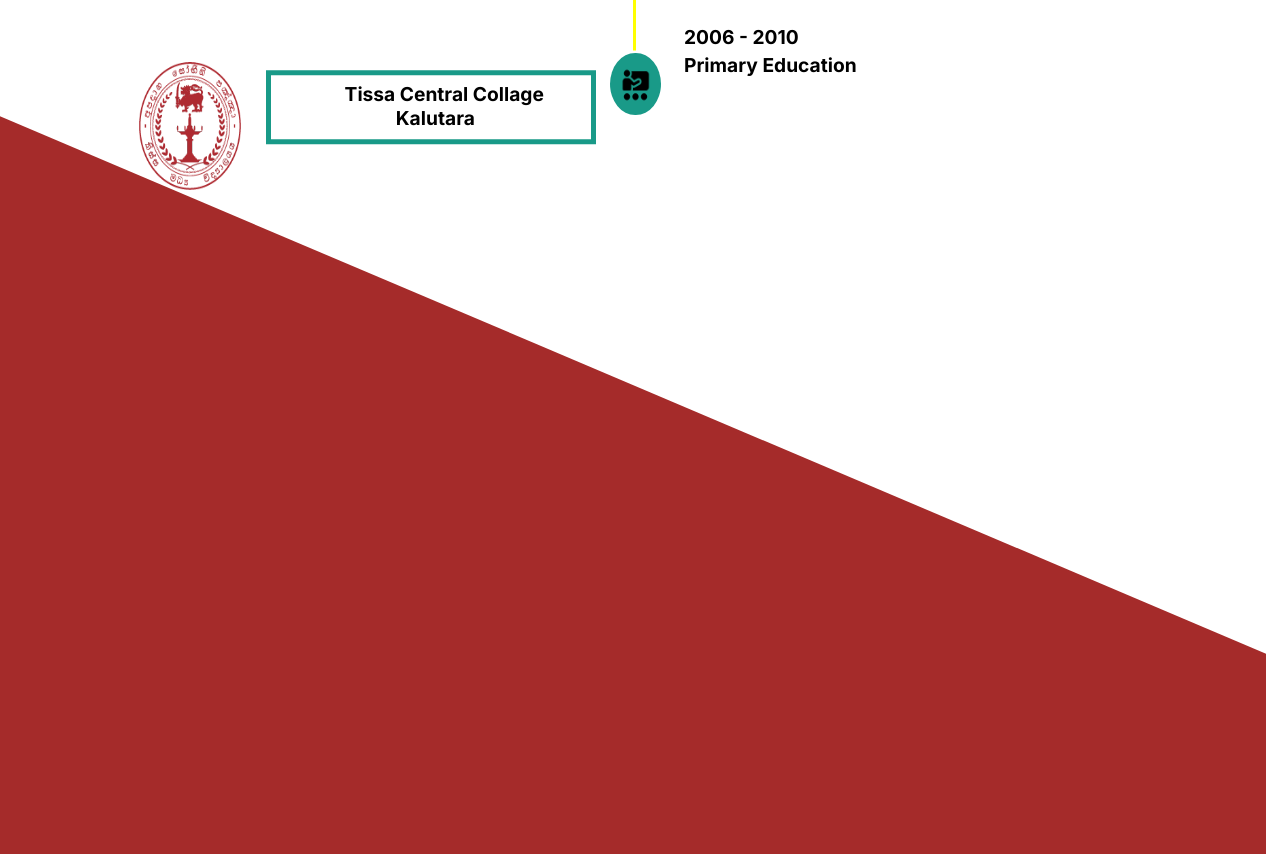
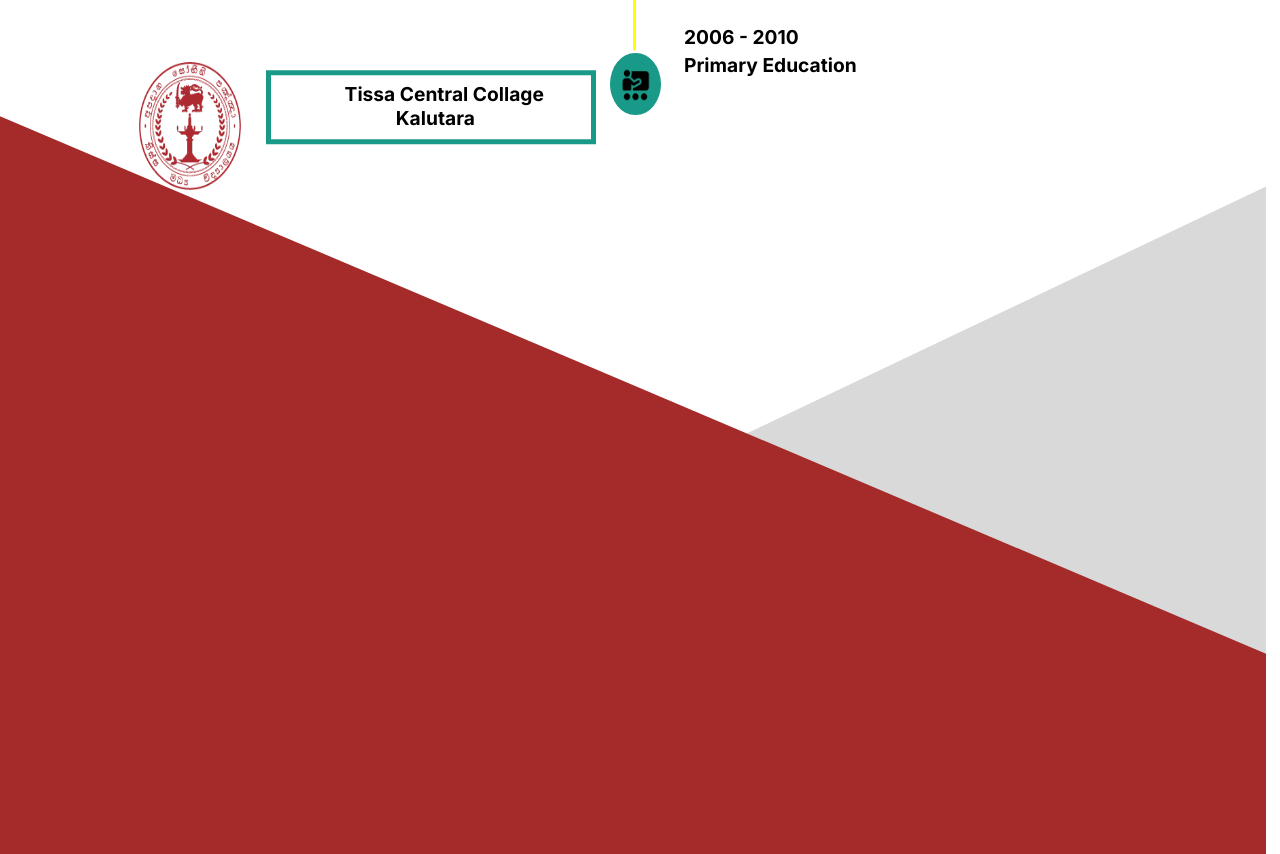
Before and after one commit to randika0514/My-Portfoliyo, a plain HTML site: page index.html in a window 1280 px wide. Shown: the part 2706-3560 px from the top of the page. Drawn offline with Linux system fonts and the light colour scheme.

Commit message:
Content & Style Updated

```diff
--- a/index.html
+++ b/index.html
@@ -816,6 +816,18 @@
             top: 0%;
         }
 
+        /*========================================*/
+
+        #education>div:nth-child(15){
+            background: #d9d9d9;
+            height: 65vh;
+            width: 45vw;
+            position: relative;
+            top: 80%;
+            transform: skew(0,138deg);
+            left: 54.53%;
+        }
+
 /*==========================================================   */
         #skills {
             background: #A52B2A;
@@ -968,7 +980,7 @@
             </div>
         </div>
     </section>
-
+<!--------------------------------------------------------------------------->
 
     <section class="edu-section" id="education">
         <div>
@@ -1024,6 +1036,8 @@
             <img src="assets/img/tissa_Central_College_Crest.png" alt="">
         </div>
 
+        <div></div>
+
     </section>
     <section class="skills-section" id="skills"></section>
     <section class="project-section" id="project">
```
